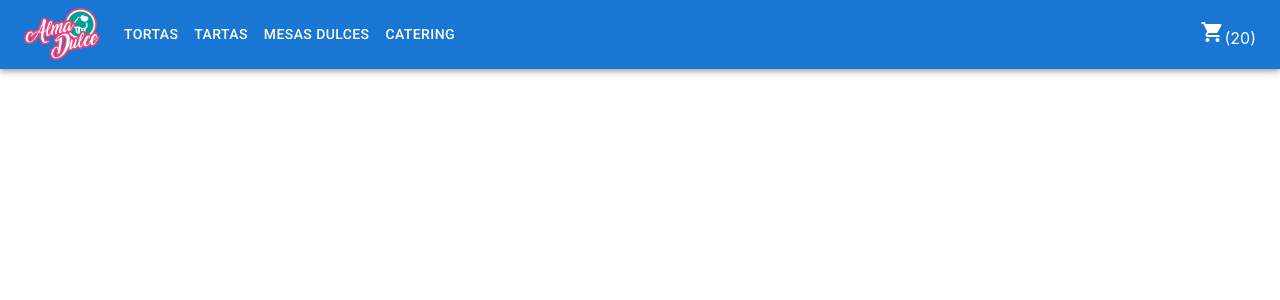
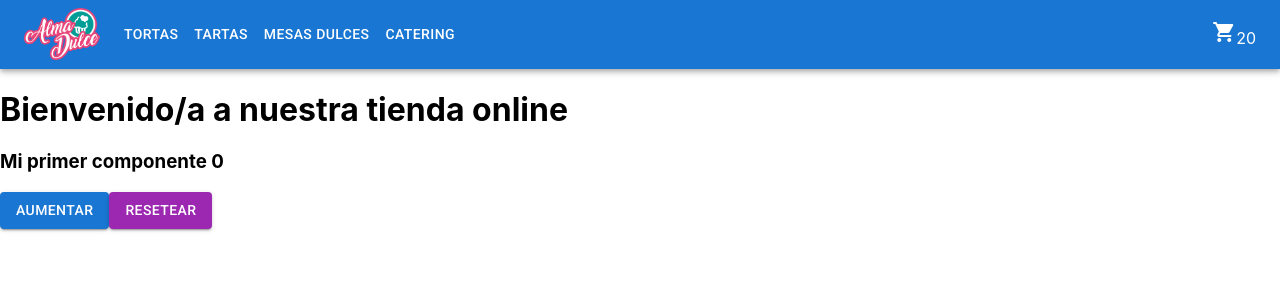
Before and after one commit to dffede87/almadulce, a React (Create React App) app: page / in a window 1280 px wide. Shown: the top 300 px of the page. Built offline with nearby package versions, Linux system fonts and the light colour scheme.

Commit message:
Modificaciones varias

```diff
--- a/src/App.js
+++ b/src/App.js
@@ -1,10 +1,14 @@
 import React from "react";
 import NavBar from "./Components/NavBar";
+import Contador from "./Components/Contador";
+import ItemListContainer from "./Components/ItemListContainer";
 
 export default function App() {
   return (
     <>
       <NavBar />
+      <ItemListContainer titulo={"Bienvenido/a a nuestra tienda online"} />
+      <Contador />
     </>
   );
 }
--- a/src/Components/Cart.jsx
+++ b/src/Components/Cart.jsx
@@ -4,7 +4,7 @@ import Icon from '@mui/material/Icon';
 export default function Cart({ cant }) {
   return (
     <>
-       <Icon>shopping_cart</Icon>({cant})
+       <Icon>shopping_cart</Icon>{cant}
     </>
   );
 }
--- /dev/null
+++ b/src/Components/Contador.jsx
@@ -0,0 +1,28 @@
+import React, {useState, Fragment} from "react";
+import Button from '@mui/material/Button'
+
+
+export default function Contador() {
+
+  let [numero, setNumero] = useState(0);
+
+  const aumentar = () => {
+      setNumero(numero + 1);
+  }
+
+  const resetear = () => {
+      setNumero(numero = 0);
+  }
+
+  return (
+    <Fragment>
+        <h3>Mi primer componente {numero}</h3>
+        <Button variant="contained" color="primary" onClick={aumentar}>
+          Aumentar
+        </Button>
+        <Button variant="contained" color="secondary" onClick={resetear}>
+          Resetear
+        </Button>
+    </Fragment>
+  );
+}
--- /dev/null
+++ b/src/Components/ItemListContainer.jsx
@@ -0,0 +1,9 @@
+import React from "react";
+
+export default function ItemListContainer({ titulo }) {
+  return (
+    <>
+       <h1>{titulo}</h1>
+    </>
+  );
+}
```
Also changed, not shown: src/Components/Jsx.jsx (added, +9 -0 lines).
